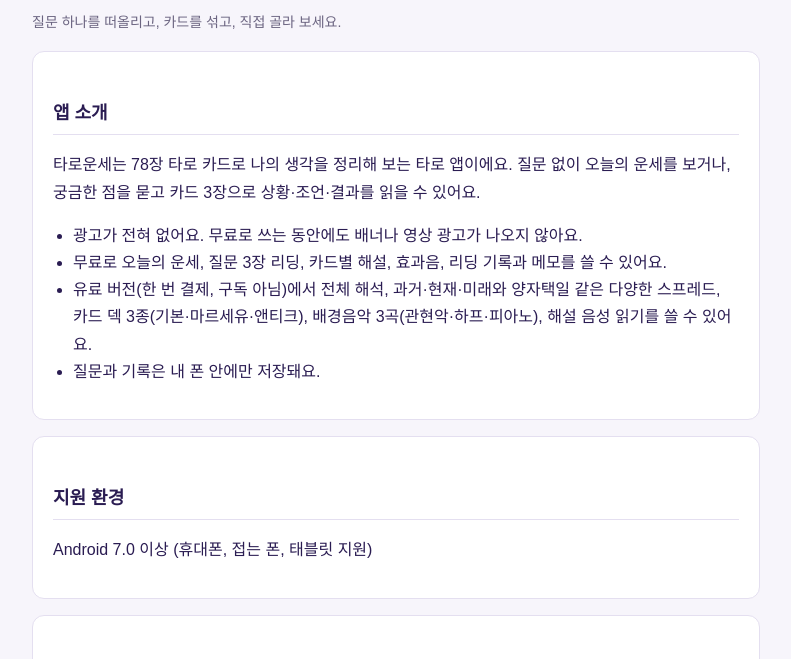
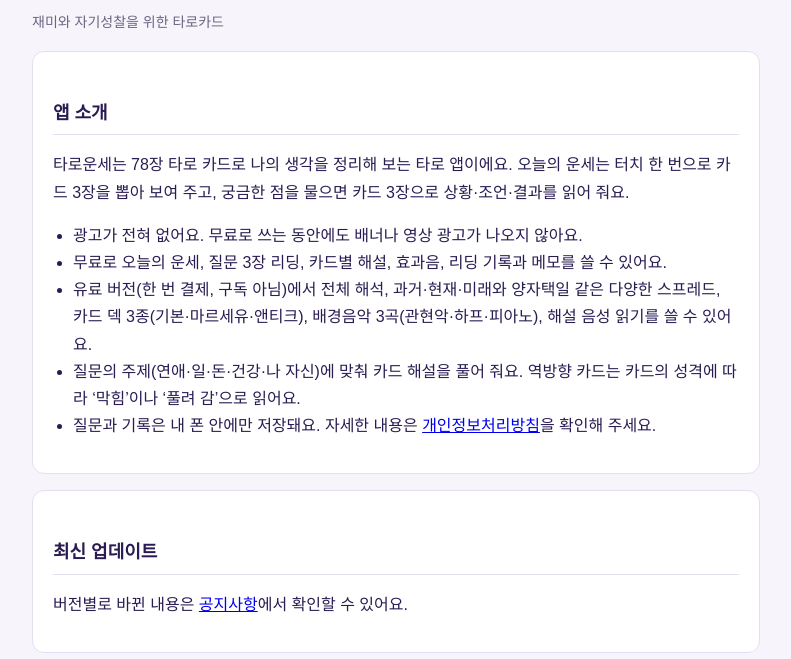
Before and after one commit to SKYNET21478/tarot-website, a plain HTML site: page index.html in a window 1280 px wide. Shown: the part 111-770 px from the top of the page, without its empty margins (244-1035 px from the left). Drawn offline with Linux system fonts and the light colour scheme.

Commit message:
홈페이지 소개와 개인정보처리방침을 1.1.5에 맞춰 갱신

```diff
--- a/index.html
+++ b/index.html
@@ -19,19 +19,25 @@
       <a href="admin.html">관리자</a>
     </nav>
     <h1>타로운세 - 운명의 수레바퀴</h1>
-    <p class="muted">질문 하나를 떠올리고, 카드를 섞고, 직접 골라 보세요.</p>
+    <p class="muted">재미와 자기성찰을 위한 타로카드</p>
   </header>
 
   <main>
     <section class="card">
       <h2>앱 소개</h2>
-      <p>타로운세는 78장 타로 카드로 나의 생각을 정리해 보는 타로 앱이에요. 질문 없이 오늘의 운세를 보거나, 궁금한 점을 묻고 카드 3장으로 상황·조언·결과를 읽을 수 있어요.</p>
+      <p>타로운세는 78장 타로 카드로 나의 생각을 정리해 보는 타로 앱이에요. 오늘의 운세는 터치 한 번으로 카드 3장을 뽑아 보여 주고, 궁금한 점을 물으면 카드 3장으로 상황·조언·결과를 읽어 줘요.</p>
       <ul>
         <li>광고가 전혀 없어요. 무료로 쓰는 동안에도 배너나 영상 광고가 나오지 않아요.</li>
         <li>무료로 오늘의 운세, 질문 3장 리딩, 카드별 해설, 효과음, 리딩 기록과 메모를 쓸 수 있어요.</li>
         <li>유료 버전(한 번 결제, 구독 아님)에서 전체 해석, 과거·현재·미래와 양자택일 같은 다양한 스프레드, 카드 덱 3종(기본·마르세유·앤티크), 배경음악 3곡(관현악·하프·피아노), 해설 음성 읽기를 쓸 수 있어요.</li>
-        <li>질문과 기록은 내 폰 안에만 저장돼요.</li>
+        <li>질문의 주제(연애·일·돈·건강·나 자신)에 맞춰 카드 해설을 풀어 줘요. 역방향 카드는 카드의 성격에 따라 ‘막힘’이나 ‘풀려 감’으로 읽어요.</li>
+        <li>질문과 기록은 내 폰 안에만 저장돼요. 자세한 내용은 <a href="privacy.html">개인정보처리방침</a>을 확인해 주세요.</li>
       </ul>
+    </section>
+
+    <section class="card">
+      <h2>최신 업데이트</h2>
+      <p>버전별로 바뀐 내용은 <a href="notices.html">공지사항</a>에서 확인할 수 있어요.</p>
     </section>
 
     <section class="card">
```
Also changed, not shown: privacy.html (+3 -2 lines).
